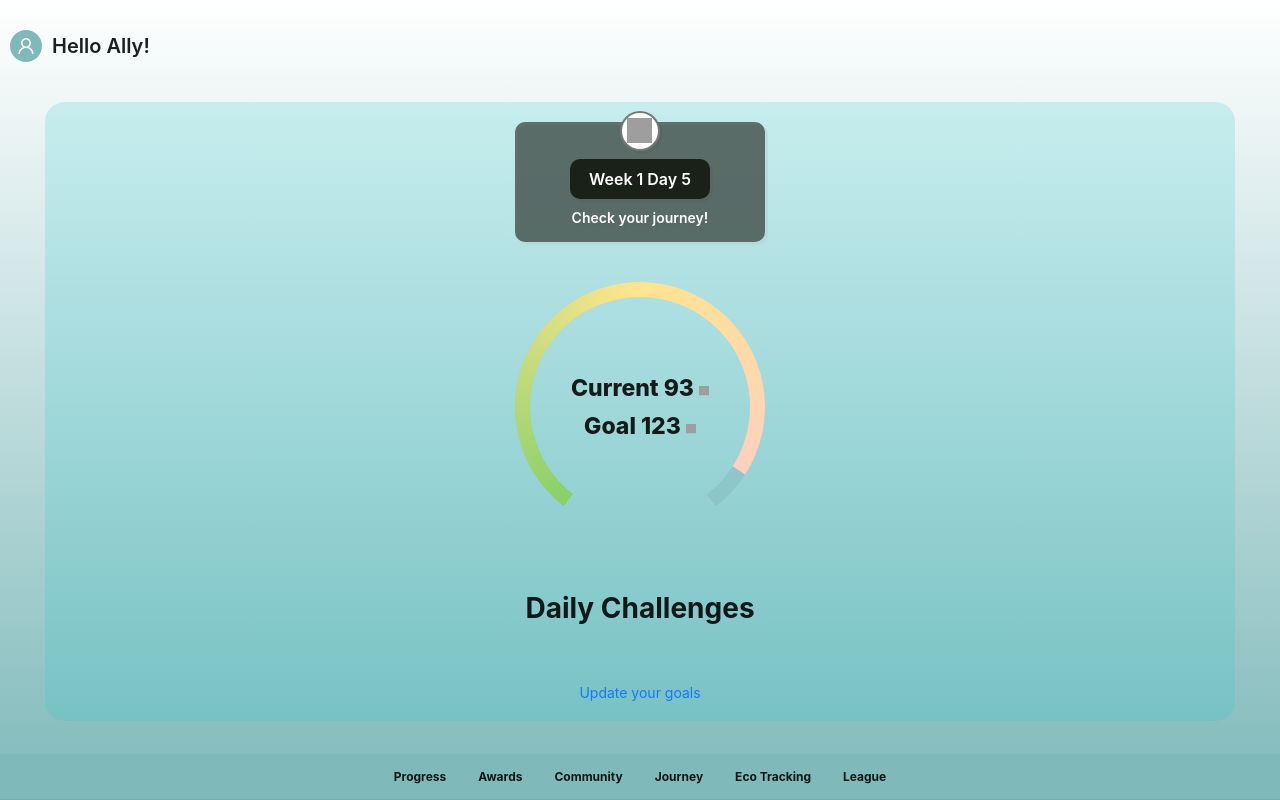
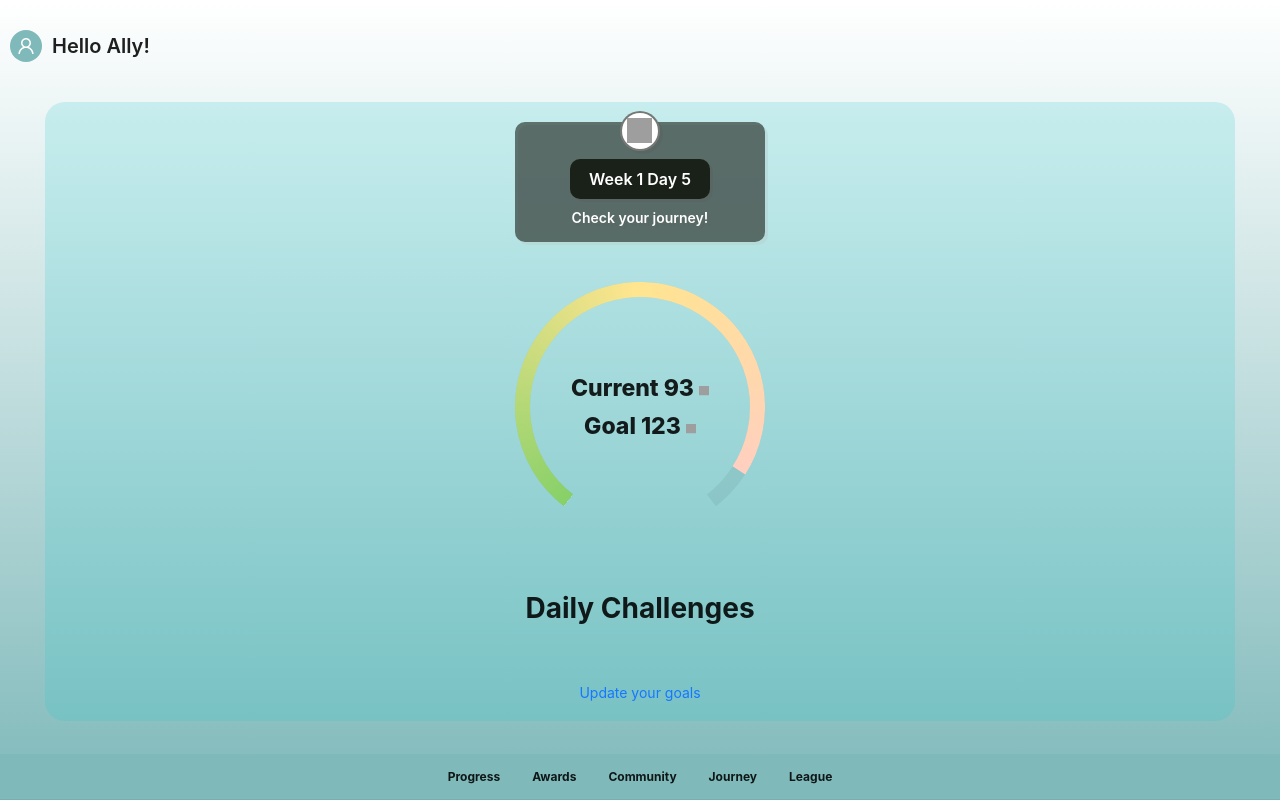
Before and after one commit to GeeksHacking/hackomania2024-JAWS-jawshackomania, a React (Create React App) app: page / in a window 1280 px wide. Built offline with nearby package versions, Linux system fonts and the light colour scheme; grey boxes are pictures that could not be loaded.

Commit message:
remove eco tracking

```diff
--- a/src/App.tsx
+++ b/src/App.tsx
@@ -4,7 +4,6 @@ import { ProgressPage } from "./pages/progressPage";
 import { AwardsPage } from "./pages/awardsPage";
 import { CommunityPage } from "./pages/communityPage";
 import { JourneyPage } from "./pages/journeyPage";
-import { EcoTrackingPage } from "./pages/ecoTrackingPage";
 import { LeaguePage } from "./pages/leaguePage";
 import { GoalsPage } from "./pages/goalsPage";
 import { EventDetailPage } from "./pages/eventDetailPage";
@@ -17,7 +16,6 @@ function App() {
         <Route path="/awards" Component={AwardsPage} />
         <Route path="/community" Component={CommunityPage} />
         <Route path="/journey" Component={JourneyPage} />
-        <Route path="/ecotracking" Component={EcoTrackingPage} />
         <Route path="/goals" Component={GoalsPage} />
         <Route path="/league" Component={LeaguePage} />
         <Route path="/eventDetail" Component={EventDetailPage} />
--- a/src/component/Banner/index.tsx
+++ b/src/component/Banner/index.tsx
@@ -14,7 +14,6 @@ export const Banner: FC = () => {
     { key: 'awards', label: 'Awards', path: '/awards' },
     { key: 'community', label: 'Community', path: '/community' },
     { key: 'journey', label: 'Journey', path: '/journey' },
-    { key: 'ecoTracking', label: 'Eco Tracking', path: '/ecoTracking' },
     { key: 'league', label: 'League', path: '/league' },
   ];
 
--- a/src/pages/ecoTrackingPage.tsx
+++ /dev/null
@@ -1,10 +0,0 @@
-import { FC } from "react";
-import { PageTemplate } from "./pageTemplate";
-
-export const EcoTrackingPage: FC = () => {
-  return (
-    <PageTemplate>
-      <div>Eco Tracking Page</div>
-    </PageTemplate>
-  );
-};
```
